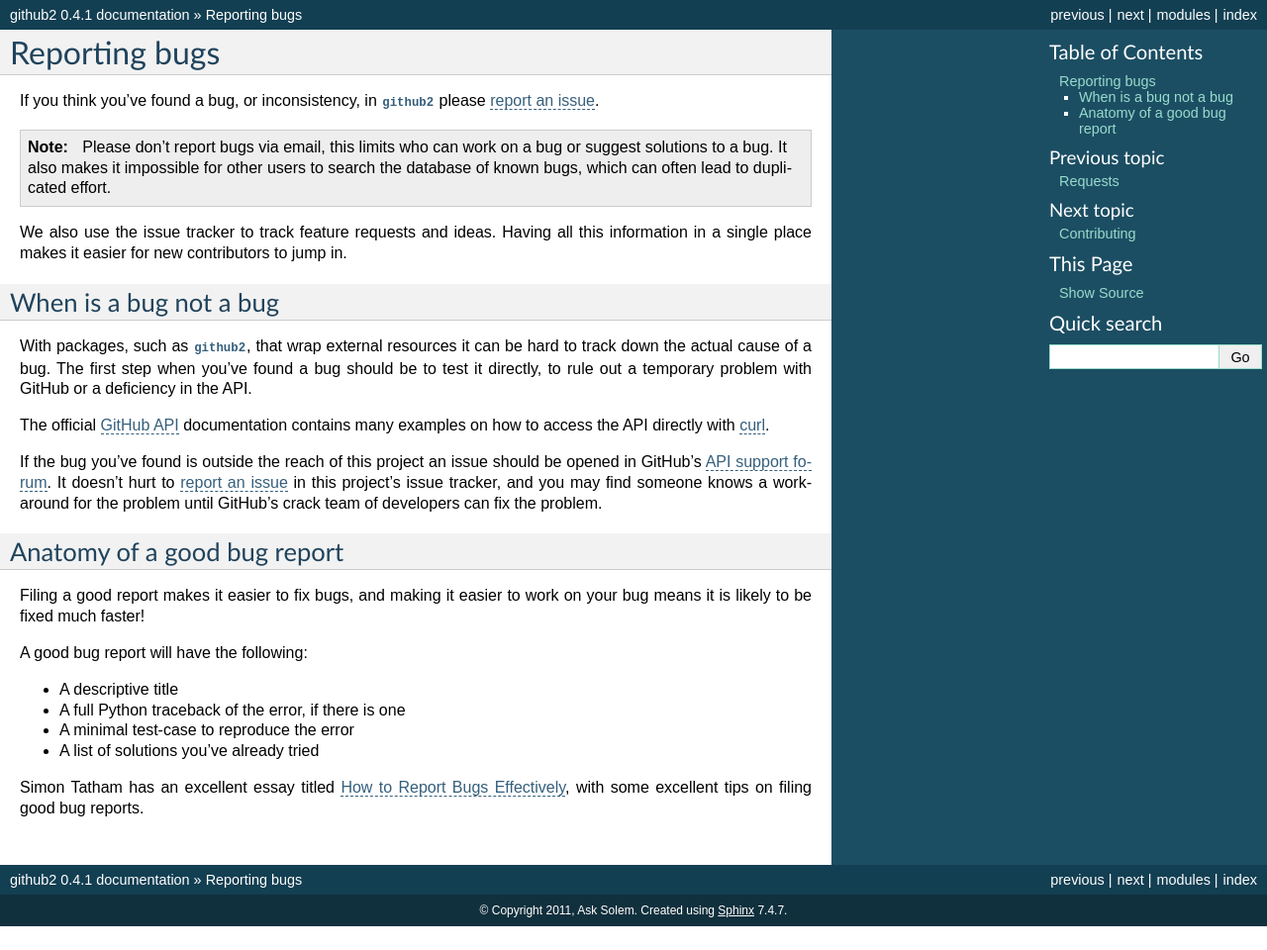
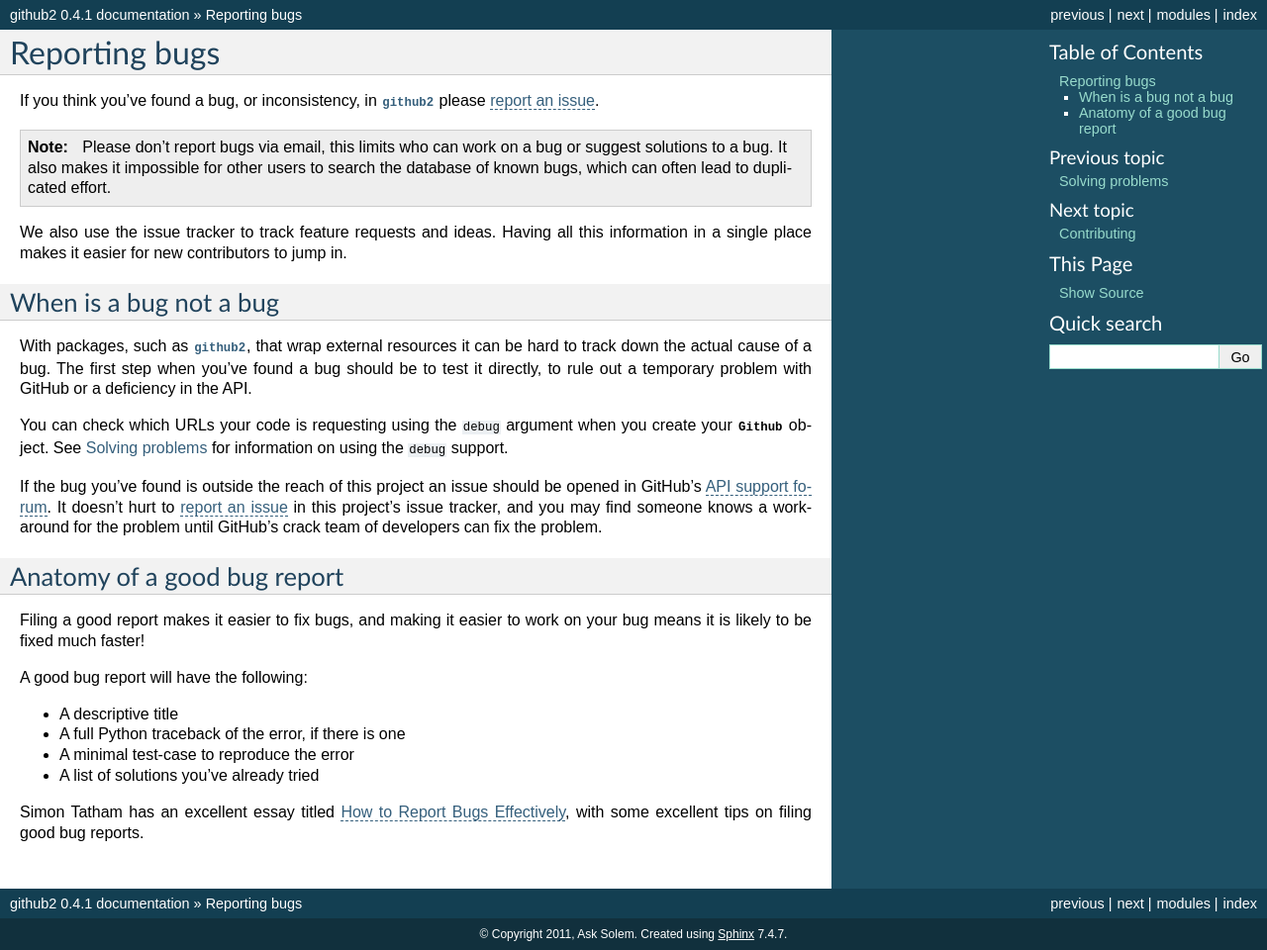
Before and after one commit to ask/python-github2, a Sphinx documentation site: the page built from doc/bugs.rst, in a window 1280 px wide and 960 px high. Shown: the whole window at 99% size. Built offline with Sphinx 7.4.7, drawn with Linux system fonts in a browser that asks for light colours.

Commit message:
Document debug usage.
Closes #52.

```diff
--- a/doc/bugs.rst
+++ b/doc/bugs.rst
@@ -22,8 +22,9 @@ hard to track down the actual cause of a bug.  The first step when you've found
 a bug should be to test it directly, to rule out a temporary problem with GitHub
 or a deficiency in the API.
 
-The official `GitHub API`_ documentation contains many examples on how to access
-the API directly with curl_.
+You can check which URLs your code is requesting using the ``debug`` argument
+when you create your :class:`~github2.client.Github` object.  See
+:doc:`problems` for information on using the ``debug`` support.
 
 If the bug you've found is outside the reach of this project an issue should be
 opened in GitHub's `API support forum`_.  It doesn't hurt to `report an issue`_
@@ -47,7 +48,5 @@ Simon Tatham has an excellent essay titled `How to Report Bugs Effectively`_,
 with some excellent tips on filing good bug reports.
 
 .. _report an issue: https://github.com/ask/python-github2/issues/
-.. _GitHub API: http://develop.github.com/
-.. _curl: http://curl.haxx.se/
 .. _API support forum: http://support.github.com/discussions/api
 .. _How to Report Bugs Effectively: http://www.chiark.greenend.org.uk/~sgtatham/bugs.html
--- a/doc/index.rst
+++ b/doc/index.rst
@@ -40,6 +40,7 @@ Contents
    install
    quickstart
    api/index
+   problems
    bugs
    contributing
    wild
```
Also changed, not shown: doc/problems.rst (added, +42 -0 lines).
